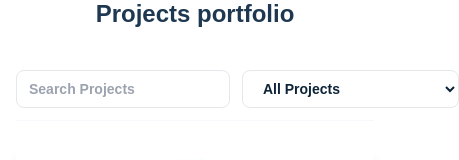
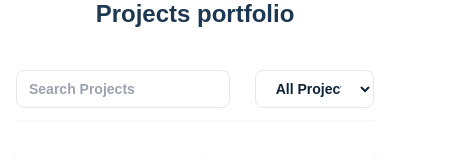
Before and after one commit to Niyonyungu/Personal-Website, a React (Vite) app: page / in a window 390 px wide. Shown: the part 760-920 px from the top of the page, 459 px wide, since content can reach past the window. Built offline with nearby package versions, Linux system fonts and the light colour scheme.

Commit message:
responsiveness

```diff
--- a/src/components/projects/ProjectsFilter.jsx
+++ b/src/components/projects/ProjectsFilter.jsx
@@ -24,6 +24,7 @@
                 dark:bg-ternary-dark
                 text-primary-dark
                 dark:text-ternary-light
+				w-1/3
             "
 		>
 			<option value={setSelectProject} className="text-sm sm:text-md">
--- a/src/components/projects/ProjectsGrid.jsx
+++ b/src/components/projects/ProjectsGrid.jsx
@@ -18,8 +18,8 @@
 	const displayedProjects = selectProject
 		? selectProjectsByCategory.slice(0, limit)
 		: searchProject
-		? searchProjectsByTitle.slice(0, limit)
-		: projects.slice(0, limit);
+			? searchProjectsByTitle.slice(0, limit)
+			: projects.slice(0, limit);
 
 	return (
 		<section className="py-5 sm:py-10 mt-5 sm:mt-10">
@@ -33,6 +33,7 @@
 				<div
 					className="
                         flex
+						flex-row
                         justify-between
                         border-b border-primary-light
                         dark:border-secondary-dark
@@ -40,7 +41,7 @@
                         gap-3
                         "
 				>
-					<div className="flex justify-between gap-2">
+					<div className="flex  w-1/2 gap-2">
 						<span
 							className="
                                 hidden
```
